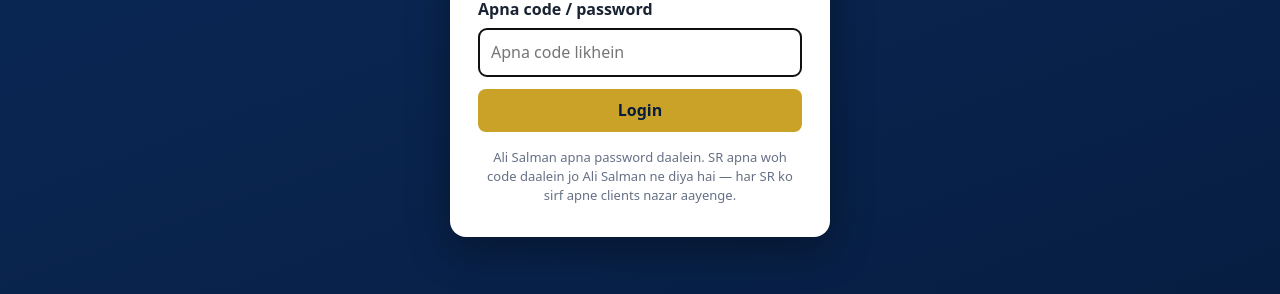
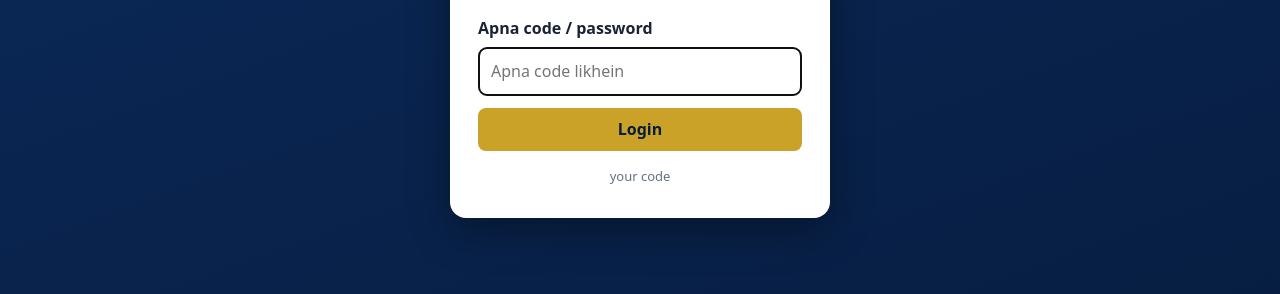
Before and after one commit to salmanjaffri1104-glitch/mr-insurance-website, a plain HTML site: page dashboard/index.html in a window 1280 px wide. Shown: the part 378-672 px from the top of the page. Drawn offline with Linux system fonts and the light colour scheme.

Commit message:
Add files via upload

```diff
--- a/dashboard/index.html
+++ b/dashboard/index.html
@@ -27,7 +27,7 @@
       <p id="login-error" class="login-error" hidden></p>
       <button type="submit" class="btn btn-primary btn-block">Login</button>
     </form>
-    <p class="login-note">Ali Salman apna password daalein. SR apna woh code daalein jo Ali Salman ne diya hai — har SR ko sirf apne clients nazar aayenge.</p>
+    <p class="login-note">your code</p>
   </div>
 </div>
 
```
